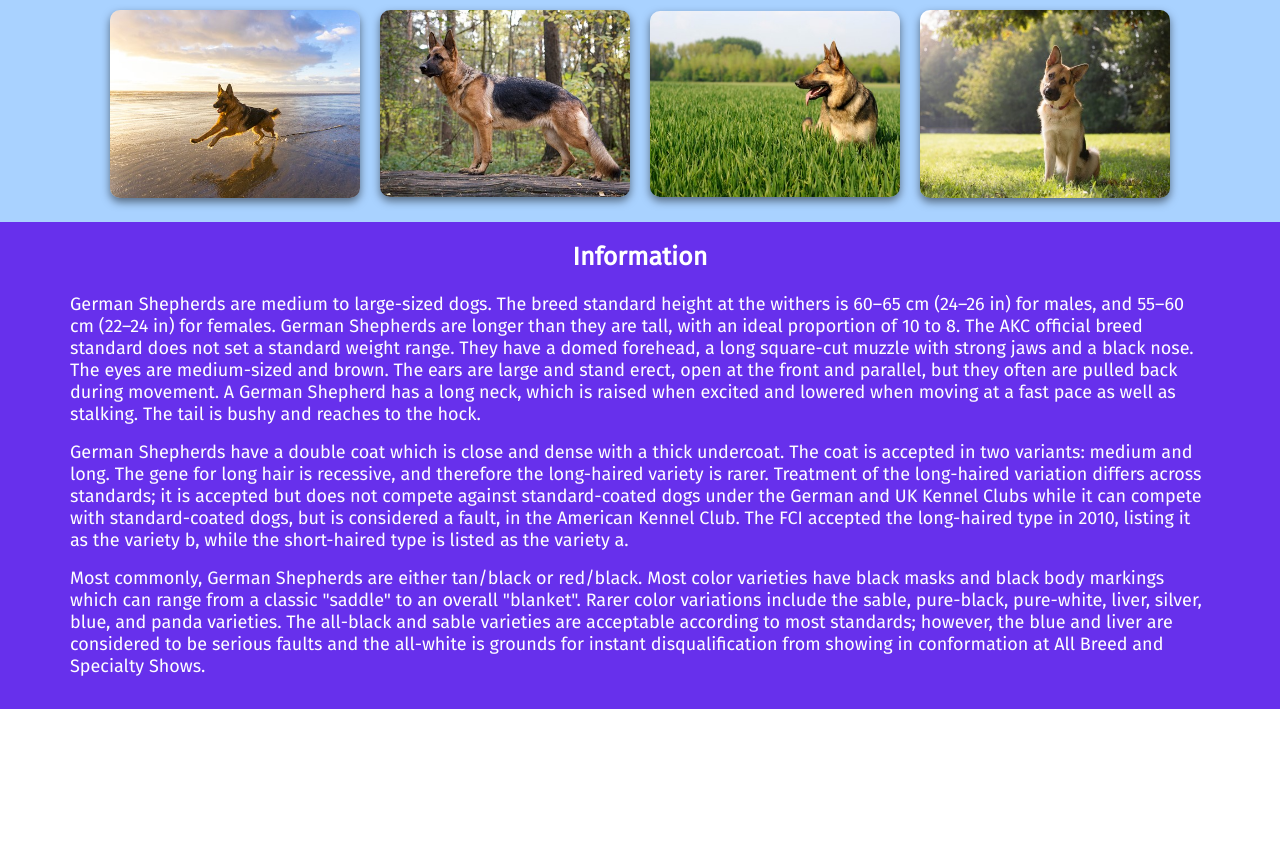
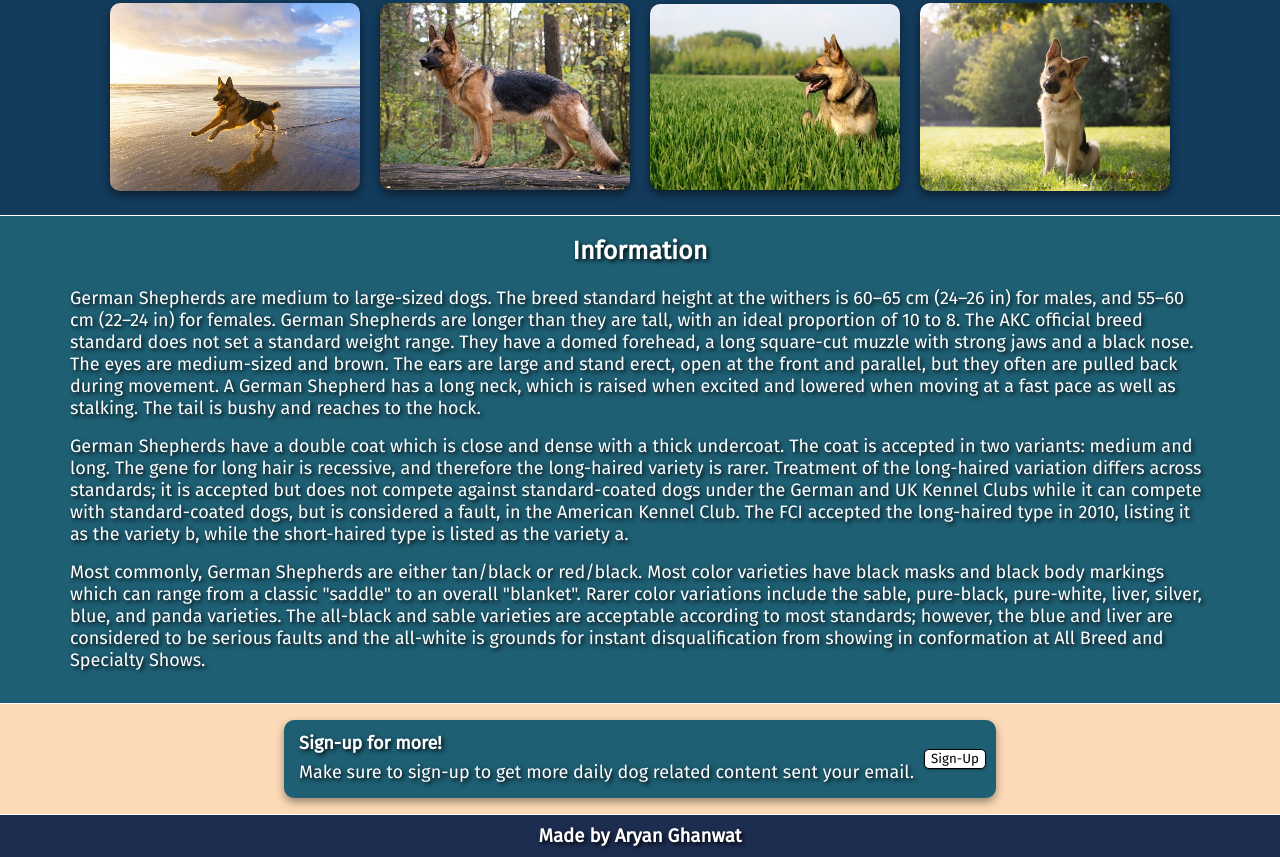
Before and after one commit to AryanGG/German-Shepherd, a plain HTML site: page index.html in a window 1280 px wide. Shown: the part 642-1499 px from the top of the page. Before the commit the page ends 1351 px from the top, so only its background shows below. Drawn offline with Linux system fonts and the light colour scheme.

Commit message:
Website is finished.

```diff
--- a/index.html
+++ b/index.html
@@ -65,5 +65,19 @@
         <p>German Shepherds have a double coat which is close and dense with a thick undercoat. The coat is accepted in two variants: medium and long. The gene for long hair is recessive, and therefore the long-haired variety is rarer. Treatment of the long-haired variation differs across standards; it is accepted but does not compete against standard-coated dogs under the German and UK Kennel Clubs while it can compete with standard-coated dogs, but is considered a fault, in the American Kennel Club. The FCI accepted the long-haired type in 2010, listing it as the variety b, while the short-haired type is listed as the variety a.</p>
         <p>Most commonly, German Shepherds are either tan/black or red/black. Most color varieties have black masks and black body markings which can range from a classic "saddle" to an overall "blanket". Rarer color variations include the sable, pure-black, pure-white, liver, silver, blue, and panda varieties. The all-black and sable varieties are acceptable according to most standards; however, the blue and liver are considered to be serious faults and the all-white is grounds for instant disqualification from showing in conformation at All Breed and Specialty Shows.</p>
     </div>
+
+    <div class="container-4" id="sign-up">
+        <div class="sign-up-box">
+            <div class="sign-up-text">
+                <p><strong>Sign-up for more!</strong></p>
+                <p>Make sure to sign-up to get more daily dog related content sent your email.</p>
+            </div>
+            <button>Sign-Up</button>
+        </div>
+    </div>
+
+    <div class="container-5">
+        <h3>Made by Aryan Ghanwat</h3>
+    </div>
 </body>
 </html>
--- a/styles.css
+++ b/styles.css
@@ -1,6 +1,7 @@
 * {
    font-family: 'Fira Sans', sans-serif;
    scroll-behavior: smooth;
+   text-shadow: 2px 2px 4px #000000f1;
 }
 
 body {
@@ -13,7 +14,7 @@ ul {
     list-style: none;
     display: flex;
     flex-wrap: wrap;
-    margin: 0;
+    margin: 0 20px 0 0;
     padding: 0;
     gap: 10px;
 }
@@ -27,9 +28,30 @@ a {
     color: white;
 }
 
+a:hover {
+    color: rgba(255, 255, 255, 0.9);
+}
+
 h2 {
     font-size: 25px;
     font-weight: bold;
+}
+
+h3 {
+    margin: 10px;
+}
+
+button {
+    background-color: white;
+    border: 1px solid black;
+    border-radius: 5px;
+    box-shadow: 0 1px 2px 0 rgba(0, 0, 0, 0.4);
+    text-shadow: none;
+}
+
+button:active {
+    background-color: rgba(255, 255, 255, 0.9);
+    box-shadow: 0 4px 8px 0 rgba(0, 0, 0, 0.7);
 }
 
 .container-1 h1 {
@@ -61,11 +83,11 @@ h2 {
     display: flex;
     justify-content: space-between;
     align-items: center;
-    background-color: #6730EC;
+    background-color: #1D2D50;
     margin: 0;
     padding: 5px 10px 5px 10px;
     min-height: 50px;
-    border-bottom: 3px dotted white;
+    border-bottom: 1px solid white;
 }
 
 .about-img {
@@ -81,9 +103,9 @@ h2 {
     min-height: 300px;
     justify-content: space-around;
     align-items: center;
-    background-color: #6730EC;
+    background-color: #1D2D50;
     flex-wrap: wrap;
-    border-bottom: 3px dotted white;
+    border-bottom: 1px solid white;
 }
 
 .about-container {
@@ -93,8 +115,8 @@ h2 {
 
 .container-2 {
     text-align: center;
-    background-color: #A9D2FF;
-    border-top: 3px dotted white;
+    background-color: #133B5C;
+    color: white;
 }
 
 .cards {
@@ -117,8 +139,10 @@ h2 {
     justify-content: center;
     align-items: center;
     flex-direction: column;
-    background-color: #6730EC;
+    background-color: #1E5F74;
     padding: 0 70px 16px 70px;
+    border-top: 1px solid white;
+    border-bottom: 1px solid white;
 }
 
 .container-3 h2 {
@@ -134,3 +158,40 @@ h2 {
     color: white;
     margin: 0 0 16px 0;
 }
+
+.container-4 {
+    display: flex;
+    justify-content: center;
+    align-items: center;
+    background-color: #FCDAB7;
+}
+
+.sign-up-text {
+    display: flex;
+    flex-direction: column;
+}
+
+.sign-up-text>p {
+    margin: 2px 10px 5px 5px;
+    color: white;
+}
+
+.sign-up-box {
+    background-color: ;
+    display: flex;
+    align-items: center;
+    justify-content: center;
+    margin: 16px;
+    padding: 10px;
+    border-radius: 10px;
+    background-color: #1E5F74;
+    box-shadow: 0 4px 8px 0 rgba(0, 0, 0, 0.4);
+}
+
+.container-5 {
+    text-align: center;
+    padding: 0;
+    background-color: #1D2D50;
+    color: white;
+    border-top: 1px solid white;
+}
```
Also changed, not shown: 1 other file.
